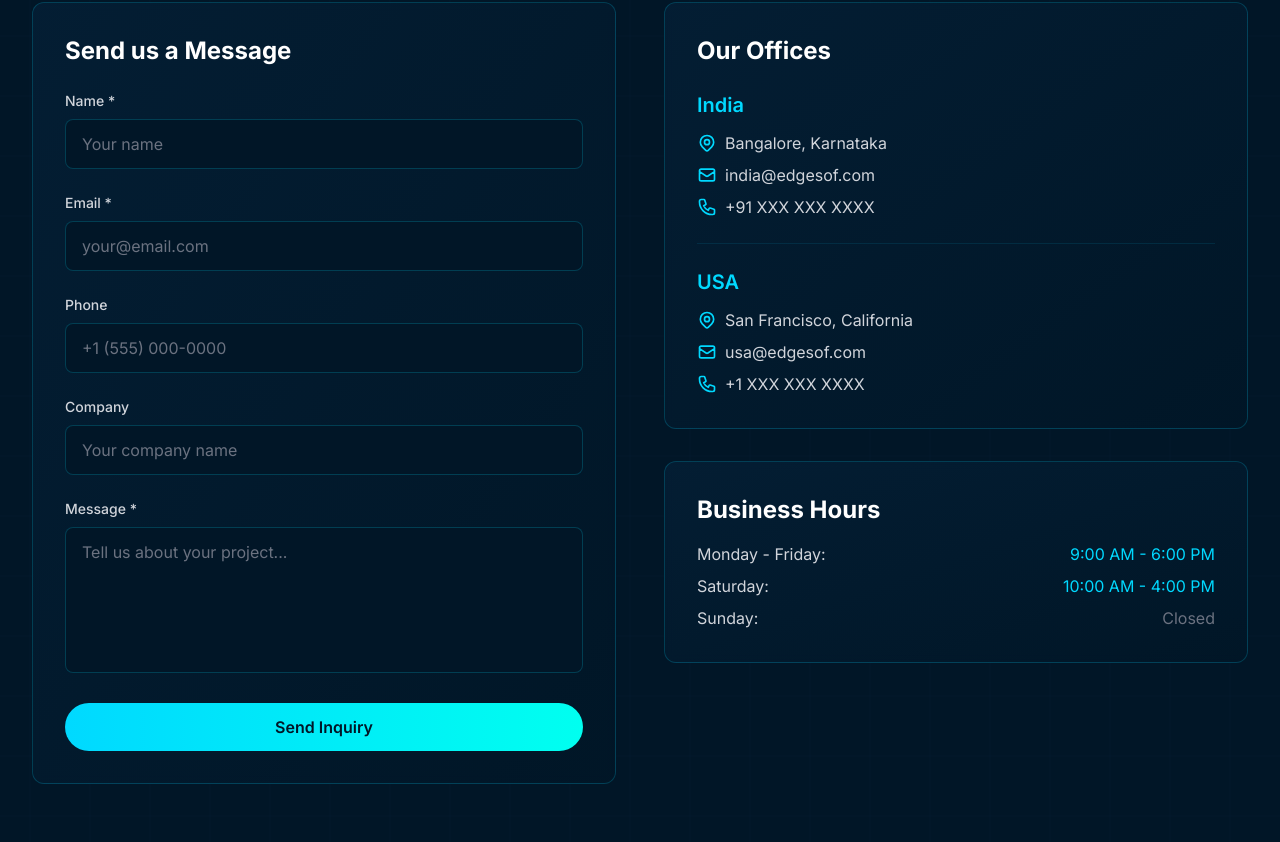
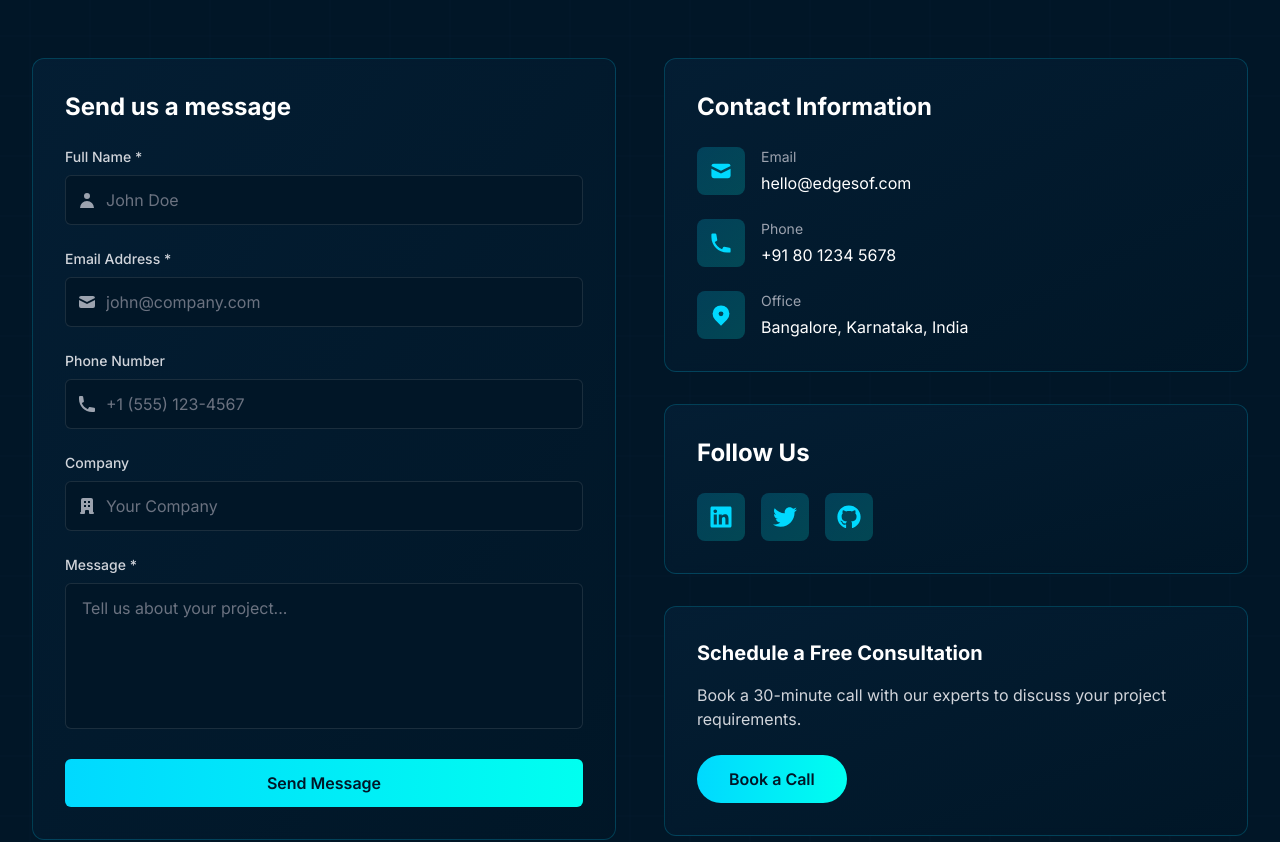
Before and after one commit to itvaibhav-jpg/edgesof-site, a Next.js app: page /contact in a window 1280 px wide. Shown: the part 354-1196 px from the top of the page. Built offline with nearby package versions, Linux system fonts and the light colour scheme.

Commit message:
Create enhanced contact page with lead capture

```diff
--- a/app/contact/page.tsx
+++ b/app/contact/page.tsx
@@ -1,6 +1,9 @@
 'use client';
 
 import { useState } from 'react';
+import { HiMail, HiPhone, HiLocationMarker, HiUser, HiOfficeBuilding } from 'react-icons/hi';
+import { FaLinkedin, FaTwitter, FaGithub } from 'react-icons/fa';
+import toast from 'react-hot-toast';
 
 export default function Contact() {
   const [formData, setFormData] = useState({
@@ -10,227 +13,250 @@ export default function Contact() {
     company: '',
     message: '',
   });
-
-  const [status, setStatus] = useState<'idle' | 'loading' | 'success' | 'error'>('idle');
+  const [loading, setLoading] = useState(false);
 
   const handleSubmit = async (e: React.FormEvent) => {
     e.preventDefault();
-    setStatus('loading');
+    setLoading(true);
 
     try {
-      const response = await fetch('/api/contact', {
+      const response = await fetch('/api/leads/create', {
         method: 'POST',
-        headers: {
-          'Content-Type': 'application/json',
-        },
+        headers: { 'Content-Type': 'application/json' },
         body: JSON.stringify(formData),
       });
 
       if (response.ok) {
-        setStatus('success');
+        toast.success('Message sent successfully! We\'ll get back to you soon.');
         setFormData({ name: '', email: '', phone: '', company: '', message: '' });
       } else {
-        setStatus('error');
+        toast.error('Failed to send message. Please try again.');
       }
     } catch (error) {
-      setStatus('error');
+      toast.error('Something went wrong. Please try again.');
+    } finally {
+      setLoading(false);
     }
   };
 
   const handleChange = (e: React.ChangeEvent<HTMLInputElement | HTMLTextAreaElement>) => {
-    setFormData({
-      ...formData,
-      [e.target.name]: e.target.value,
-    });
+    setFormData({ ...formData, [e.target.name]: e.target.value });
   };
 
-  const offices = [
+  const contactInfo = [
     {
-      country: 'India',
-      address: 'Bangalore, Karnataka',
-      email: 'india@edgesof.com',
-      phone: '+91 XXX XXX XXXX',
+      icon: HiMail,
+      title: 'Email',
+      value: 'hello@edgesof.com',
+      link: 'mailto:hello@edgesof.com',
     },
     {
-      country: 'USA',
-      address: 'San Francisco, California',
-      email: 'usa@edgesof.com',
-      phone: '+1 XXX XXX XXXX',
+      icon: HiPhone,
+      title: 'Phone',
+      value: '+91 80 1234 5678',
+      link: 'tel:+918012345678',
     },
+    {
+      icon: HiLocationMarker,
+      title: 'Office',
+      value: 'Bangalore, Karnataka, India',
+      link: null,
+    },
+  ];
+
+  const socialLinks = [
+    { icon: FaLinkedin, link: 'https://linkedin.com/company/edgesof', name: 'LinkedIn' },
+    { icon: FaTwitter, link: 'https://twitter.com/edgesof', name: 'Twitter' },
+    { icon: FaGithub, link: 'https://github.com/edgesof', name: 'GitHub' },
   ];
 
   return (
     <div className="min-h-screen py-20 px-4 sm:px-6 lg:px-8">
       <div className="max-w-7xl mx-auto">
         {/* Header */}
-        <div className="text-center mb-16 space-y-4">
+        <div className="text-center mb-16 space-y-6">
+          <div className="inline-block">
+            <span className="px-4 py-2 bg-cyan-glow/10 border border-cyan-glow/30 rounded-md text-cyan-glow text-sm font-semibold uppercase tracking-wide">
+              Get In Touch
+            </span>
+          </div>
           <h1 className="text-5xl sm:text-6xl font-bold">
-            <span className="text-white">Get in </span>
-            <span className="text-gradient">Touch</span>
+            <span className="text-white">Let's Build </span>
+            <span className="text-gradient">Together</span>
           </h1>
           <p className="text-xl text-gray-300 max-w-3xl mx-auto">
-            Let's discuss how we can help transform your business with AI and cloud technology
+            Have a project in mind? We'd love to hear from you. Send us a message and
+            we'll respond within 24 hours.
           </p>
         </div>
 
         <div className="grid grid-cols-1 lg:grid-cols-2 gap-12">
           {/* Contact Form */}
           <div className="cyber-card p-8">
-            <h2 className="text-2xl font-bold text-white mb-6">Send us a Message</h2>
-
+            <h2 className="text-2xl font-bold text-white mb-6">Send us a message</h2>
             <form onSubmit={handleSubmit} className="space-y-6">
               <div>
-                <label htmlFor="name" className="block text-sm font-medium text-gray-300 mb-2">
-                  Name *
+                <label className="block text-sm font-medium text-gray-300 mb-2">
+                  Full Name *
                 </label>
+                <div className="relative">
+                  <HiUser className="absolute left-3 top-1/2 -translate-y-1/2 w-5 h-5 text-gray-400" />
                   <input
                     type="text"
-                  id="name"
                     name="name"
-                  required
                     value={formData.name}
                     onChange={handleChange}
-                  className="w-full px-4 py-3 bg-navy-dark border border-cyan-glow/20 rounded-lg text-white placeholder-gray-500 focus:outline-none focus:border-cyan-glow transition-colors"
-                  placeholder="Your name"
+                    className="w-full pl-10 pr-4 py-3 bg-navy-dark border border-white/10 rounded-md text-white placeholder-gray-500 focus:outline-none focus:border-cyan-glow transition-colors"
+                    placeholder="John Doe"
+                    required
                   />
+                </div>
               </div>
 
               <div>
-                <label htmlFor="email" className="block text-sm font-medium text-gray-300 mb-2">
-                  Email *
+                <label className="block text-sm font-medium text-gray-300 mb-2">
+                  Email Address *
                 </label>
+                <div className="relative">
+                  <HiMail className="absolute left-3 top-1/2 -translate-y-1/2 w-5 h-5 text-gray-400" />
                   <input
                     type="email"
-                  id="email"
                     name="email"
-                  required
                     value={formData.email}
                     onChange={handleChange}
-                  className="w-full px-4 py-3 bg-navy-dark border border-cyan-glow/20 rounded-lg text-white placeholder-gray-500 focus:outline-none focus:border-cyan-glow transition-colors"
-                  placeholder="your@email.com"
+                    className="w-full pl-10 pr-4 py-3 bg-navy-dark border border-white/10 rounded-md text-white placeholder-gray-500 focus:outline-none focus:border-cyan-glow transition-colors"
+                    placeholder="john@company.com"
+                    required
                   />
+                </div>
               </div>
 
               <div>
-                <label htmlFor="phone" className="block text-sm font-medium text-gray-300 mb-2">
-                  Phone
+                <label className="block text-sm font-medium text-gray-300 mb-2">
+                  Phone Number
                 </label>
+                <div className="relative">
+                  <HiPhone className="absolute left-3 top-1/2 -translate-y-1/2 w-5 h-5 text-gray-400" />
                   <input
                     type="tel"
-                  id="phone"
                     name="phone"
                     value={formData.phone}
                     onChange={handleChange}
-                  className="w-full px-4 py-3 bg-navy-dark border border-cyan-glow/20 rounded-lg text-white placeholder-gray-500 focus:outline-none focus:border-cyan-glow transition-colors"
-                  placeholder="+1 (555) 000-0000"
+                    className="w-full pl-10 pr-4 py-3 bg-navy-dark border border-white/10 rounded-md text-white placeholder-gray-500 focus:outline-none focus:border-cyan-glow transition-colors"
+                    placeholder="+1 (555) 123-4567"
                   />
+                </div>
               </div>
 
               <div>
-                <label htmlFor="company" className="block text-sm font-medium text-gray-300 mb-2">
+                <label className="block text-sm font-medium text-gray-300 mb-2">
                   Company
                 </label>
+                <div className="relative">
+                  <HiOfficeBuilding className="absolute left-3 top-1/2 -translate-y-1/2 w-5 h-5 text-gray-400" />
                   <input
                     type="text"
-                  id="company"
                     name="company"
                     value={formData.company}
                     onChange={handleChange}
-                  className="w-full px-4 py-3 bg-navy-dark border border-cyan-glow/20 rounded-lg text-white placeholder-gray-500 focus:outline-none focus:border-cyan-glow transition-colors"
-                  placeholder="Your company name"
+                    className="w-full pl-10 pr-4 py-3 bg-navy-dark border border-white/10 rounded-md text-white placeholder-gray-500 focus:outline-none focus:border-cyan-glow transition-colors"
+                    placeholder="Your Company"
                   />
+                </div>
               </div>
 
               <div>
-                <label htmlFor="message" className="block text-sm font-medium text-gray-300 mb-2">
+                <label className="block text-sm font-medium text-gray-300 mb-2">
                   Message *
                 </label>
                 <textarea
-                  id="message"
                   name="message"
-                  required
-                  rows={5}
                   value={formData.message}
                   onChange={handleChange}
-                  className="w-full px-4 py-3 bg-navy-dark border border-cyan-glow/20 rounded-lg text-white placeholder-gray-500 focus:outline-none focus:border-cyan-glow transition-colors resize-none"
+                  rows={5}
+                  className="w-full px-4 py-3 bg-navy-dark border border-white/10 rounded-md text-white placeholder-gray-500 focus:outline-none focus:border-cyan-glow transition-colors resize-none"
                   placeholder="Tell us about your project..."
+                  required
                 />
               </div>
 
               <button
                 type="submit"
-                disabled={status === 'loading'}
-                className="btn-primary w-full disabled:opacity-50 disabled:cursor-not-allowed"
+                disabled={loading}
+                className="w-full py-3 bg-gradient-to-r from-cyan-glow to-aqua-bright text-navy-dark font-semibold rounded-md hover:shadow-lg hover:shadow-cyan-glow/50 transition-all disabled:opacity-50"
               >
-                {status === 'loading' ? 'Sending...' : 'Send Inquiry'}
+                {loading ? 'Sending...' : 'Send Message'}
               </button>
-
-              {status === 'success' && (
-                <div className="p-4 bg-green-500/10 border border-green-500/50 rounded-lg text-green-400 text-center">
-                  Message sent successfully! We'll get back to you soon.
-                </div>
-              )}
-
-              {status === 'error' && (
-                <div className="p-4 bg-red-500/10 border border-red-500/50 rounded-lg text-red-400 text-center">
-                  Failed to send message. Please try again or email us directly.
-                </div>
-              )}
             </form>
           </div>
 
-          {/* Office Information */}
+          {/* Contact Info */}
           <div className="space-y-8">
             <div className="cyber-card p-8">
-              <h2 className="text-2xl font-bold text-white mb-6">Our Offices</h2>
+              <h2 className="text-2xl font-bold text-white mb-6">Contact Information</h2>
               <div className="space-y-6">
-                {offices.map((office, index) => (
-                  <div key={index} className="pb-6 border-b border-cyan-glow/10 last:border-0 last:pb-0">
-                    <h3 className="text-xl font-semibold text-cyan-glow mb-3">
-                      {office.country}
-                    </h3>
-                    <div className="space-y-2 text-gray-300">
-                      <p className="flex items-start space-x-2">
-                        <svg className="w-5 h-5 text-cyan-glow flex-shrink-0 mt-0.5" fill="none" stroke="currentColor" viewBox="0 0 24 24">
-                          <path strokeLinecap="round" strokeLinejoin="round" strokeWidth={2} d="M17.657 16.657L13.414 20.9a1.998 1.998 0 01-2.827 0l-4.244-4.243a8 8 0 1111.314 0z" />
-                          <path strokeLinecap="round" strokeLinejoin="round" strokeWidth={2} d="M15 11a3 3 0 11-6 0 3 3 0 016 0z" />
-                        </svg>
-                        <span>{office.address}</span>
-                      </p>
-                      <p className="flex items-center space-x-2">
-                        <svg className="w-5 h-5 text-cyan-glow flex-shrink-0" fill="none" stroke="currentColor" viewBox="0 0 24 24">
-                          <path strokeLinecap="round" strokeLinejoin="round" strokeWidth={2} d="M3 8l7.89 5.26a2 2 0 002.22 0L21 8M5 19h14a2 2 0 002-2V7a2 2 0 00-2-2H5a2 2 0 00-2 2v10a2 2 0 002 2z" />
-                        </svg>
-                        <span>{office.email}</span>
-                      </p>
-                      <p className="flex items-center space-x-2">
-                        <svg className="w-5 h-5 text-cyan-glow flex-shrink-0" fill="none" stroke="currentColor" viewBox="0 0 24 24">
-                          <path strokeLinecap="round" strokeLinejoin="round" strokeWidth={2} d="M3 5a2 2 0 012-2h3.28a1 1 0 01.948.684l1.498 4.493a1 1 0 01-.502 1.21l-2.257 1.13a11.042 11.042 0 005.516 5.516l1.13-2.257a1 1 0 011.21-.502l4.493 1.498a1 1 0 01.684.949V19a2 2 0 01-2 2h-1C9.716 21 3 14.284 3 6V5z" />
-                        </svg>
-                        <span>{office.phone}</span>
-                      </p>
+                {contactInfo.map((info, index) => {
+                  const Icon = info.icon;
+                  return (
+                    <div key={index} className="flex items-start gap-4">
+                      <div className="w-12 h-12 bg-gradient-to-br from-cyan-glow/20 to-aqua-bright/20 rounded-lg flex items-center justify-center flex-shrink-0">
+                        <Icon className="w-6 h-6 text-cyan-glow" />
+                      </div>
+                      <div>
+                        <div className="text-sm text-gray-400 mb-1">{info.title}</div>
+                        {info.link ? (
+                          <a
+                            href={info.link}
+                            className="text-white hover:text-cyan-glow transition-colors"
+                          >
+                            {info.value}
+                          </a>
+                        ) : (
+                          <div className="text-white">{info.value}</div>
+                        )}
                       </div>
                     </div>
-                ))}
+                  );
+                })}
               </div>
             </div>
 
             <div className="cyber-card p-8">
-              <h2 className="text-2xl font-bold text-white mb-4">Business Hours</h2>
-              <div className="space-y-2 text-gray-300">
-                <p className="flex justify-between">
-                  <span>Monday - Friday:</span>
-                  <span className="text-cyan-glow">9:00 AM - 6:00 PM</span>
+              <h2 className="text-2xl font-bold text-white mb-6">Follow Us</h2>
+              <div className="flex gap-4">
+                {socialLinks.map((social, index) => {
+                  const Icon = social.icon;
+                  return (
+                    <a
+                      key={index}
+                      href={social.link}
+                      target="_blank"
+                      rel="noopener noreferrer"
+                      className="w-12 h-12 bg-gradient-to-br from-cyan-glow/20 to-aqua-bright/20 rounded-lg flex items-center justify-center hover:scale-110 transition-transform"
+                      aria-label={social.name}
+                    >
+                      <Icon className="w-6 h-6 text-cyan-glow" />
+                    </a>
+                  );
+                })}
+              </div>
+            </div>
+
+            <div className="cyber-card p-8 bg-gradient-to-br from-cyan-glow/5 to-aqua-bright/5">
+              <h3 className="text-xl font-bold text-white mb-4">
+                Schedule a Free Consultation
+              </h3>
+              <p className="text-gray-300 mb-6">
+                Book a 30-minute call with our experts to discuss your project requirements.
               </p>
-                <p className="flex justify-between">
-                  <span>Saturday:</span>
-                  <span className="text-cyan-glow">10:00 AM - 4:00 PM</span>
-                </p>
-                <p className="flex justify-between">
-                  <span>Sunday:</span>
-                  <span className="text-gray-500">Closed</span>
-                </p>
-              </div>
+              <a
+                href="https://calendly.com/edgesof"
+                target="_blank"
+                rel="noopener noreferrer"
+                className="inline-block btn-primary"
+              >
+                Book a Call
+              </a>
             </div>
           </div>
         </div>
```
Lines whose indentation alone changed are shown as unchanged.
